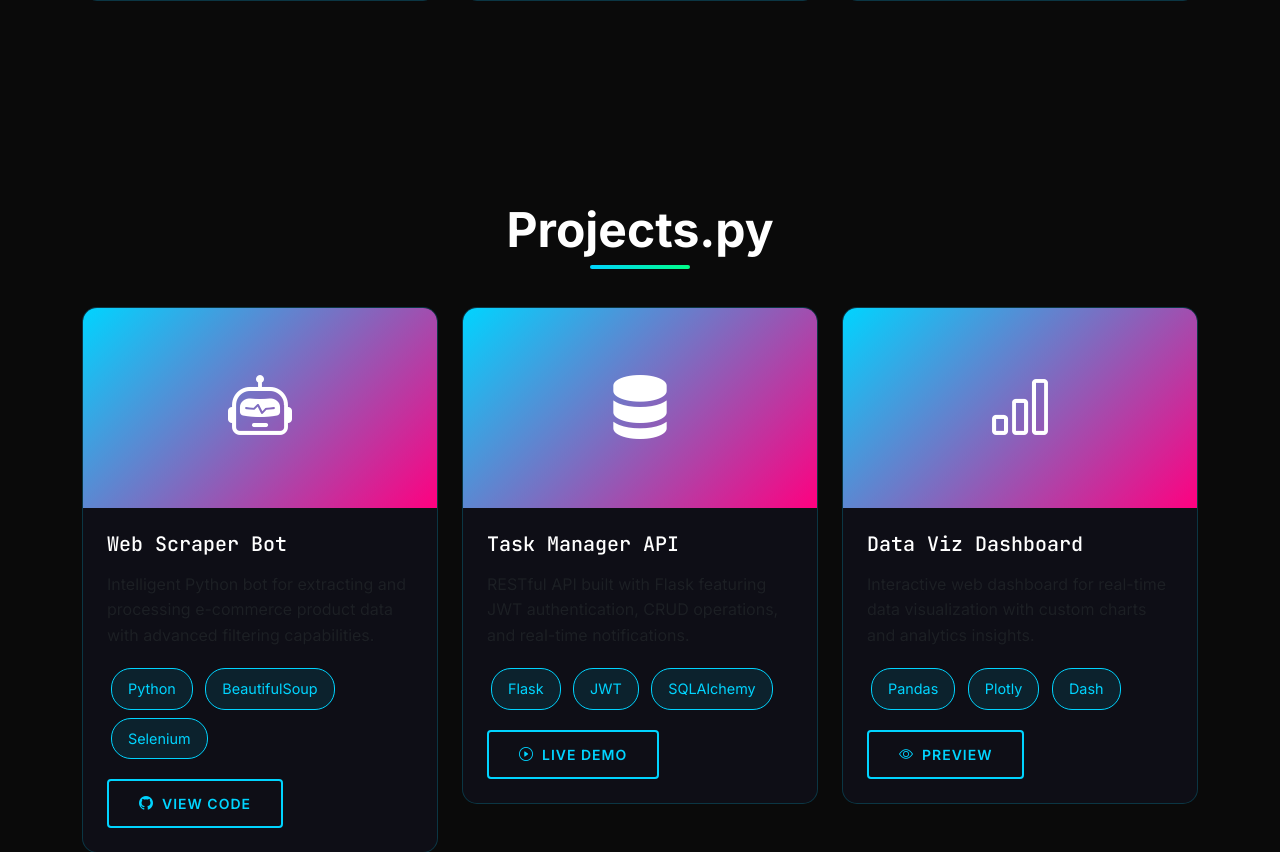
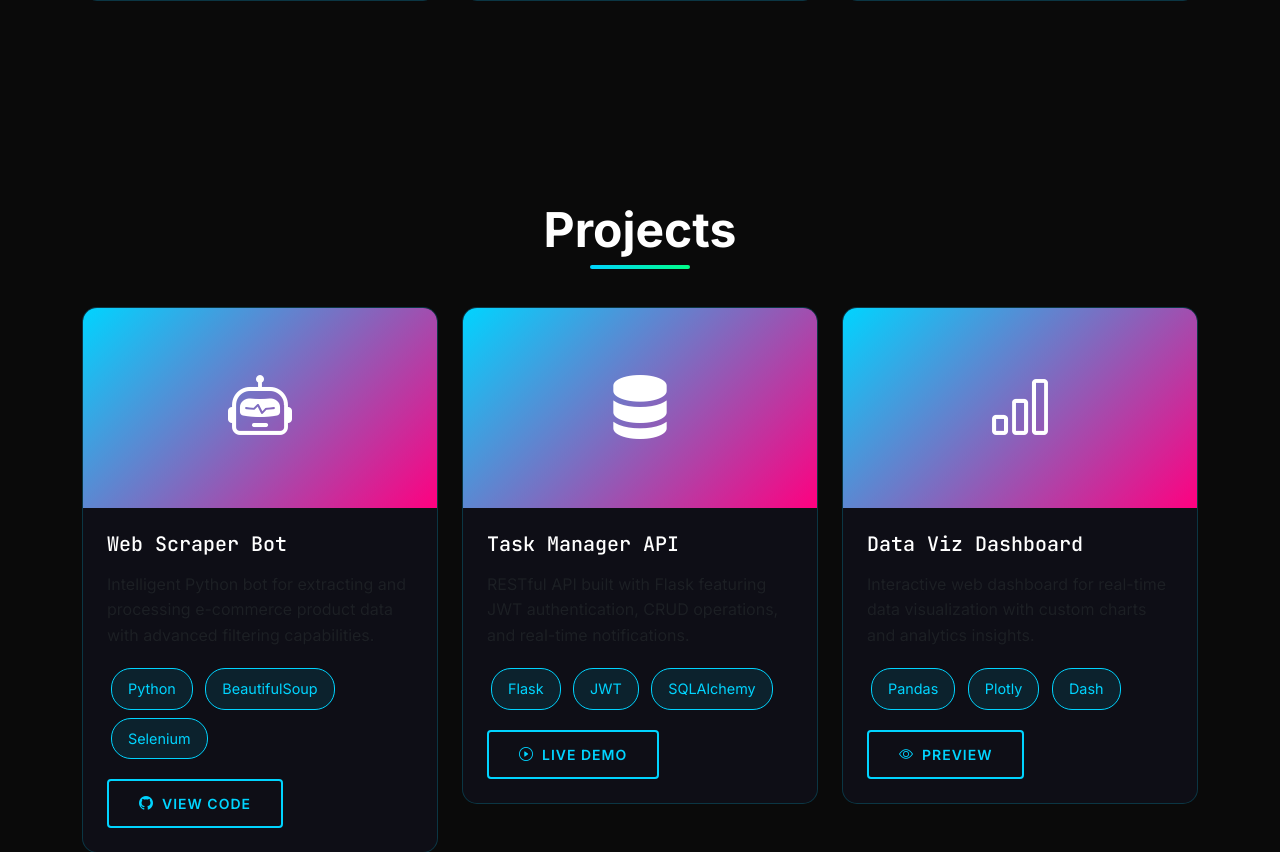
Before and after one commit to ja154/prtfo, a Flask app: page / in a window 1280 px wide. Shown: the part 2475-3327 px from the top of the page. Run offline with Flask 3, Linux system fonts and the light colour scheme; some libraries are stand-ins or nearby versions.

Commit message:
index.html

```diff
--- a/templates/index.html
+++ b/templates/index.html
@@ -657,7 +657,7 @@
     <!-- Projects Section -->
     <section id="section_4" class="section-padding">
         <div class="container">
-            <h2 class="section-title">Projects.py</h2>
+            <h2 class="section-title">Projects</h2>
             <div class="row g-4">
                 <div class="col-md-6 col-lg-4">
                     <div class="project-card">
```
